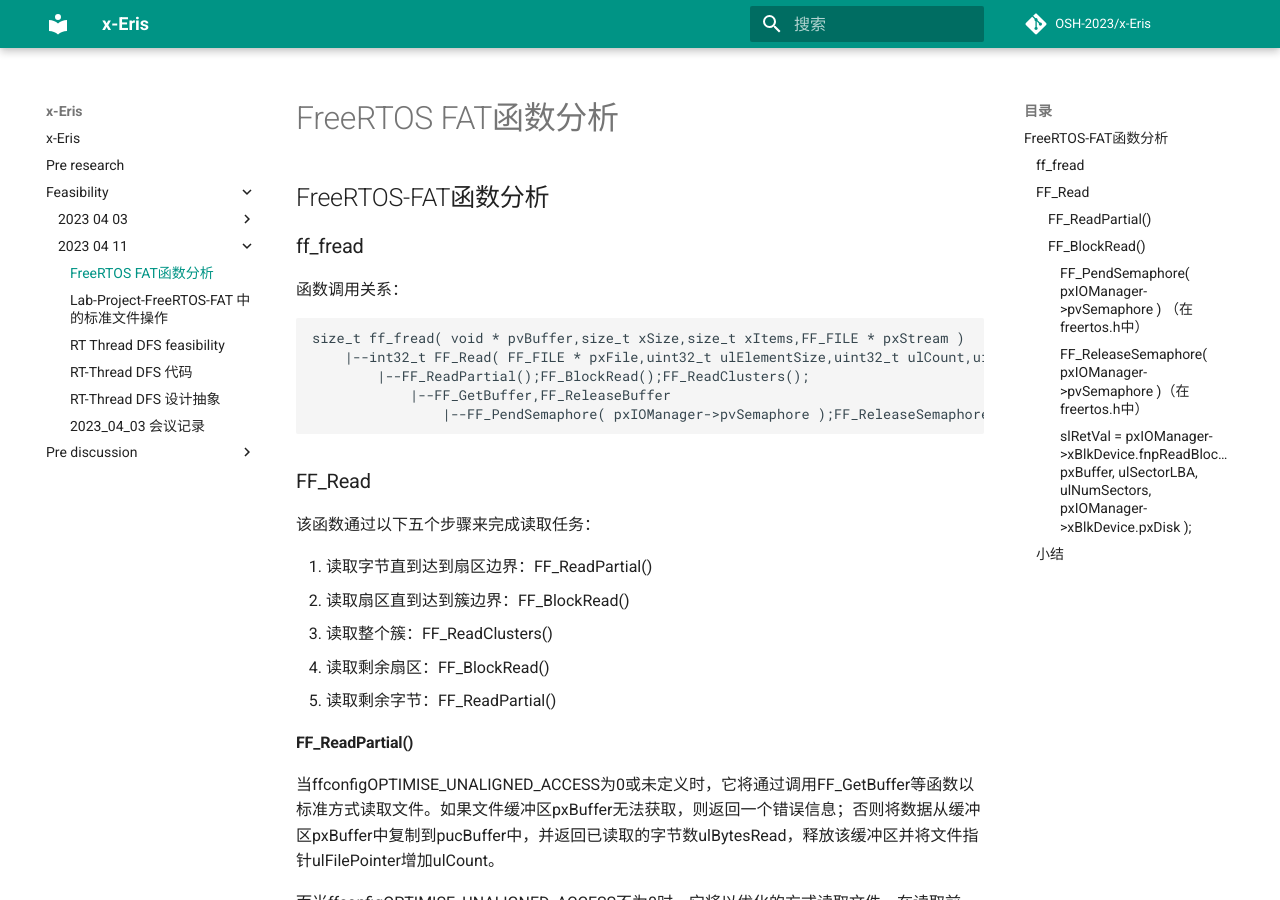
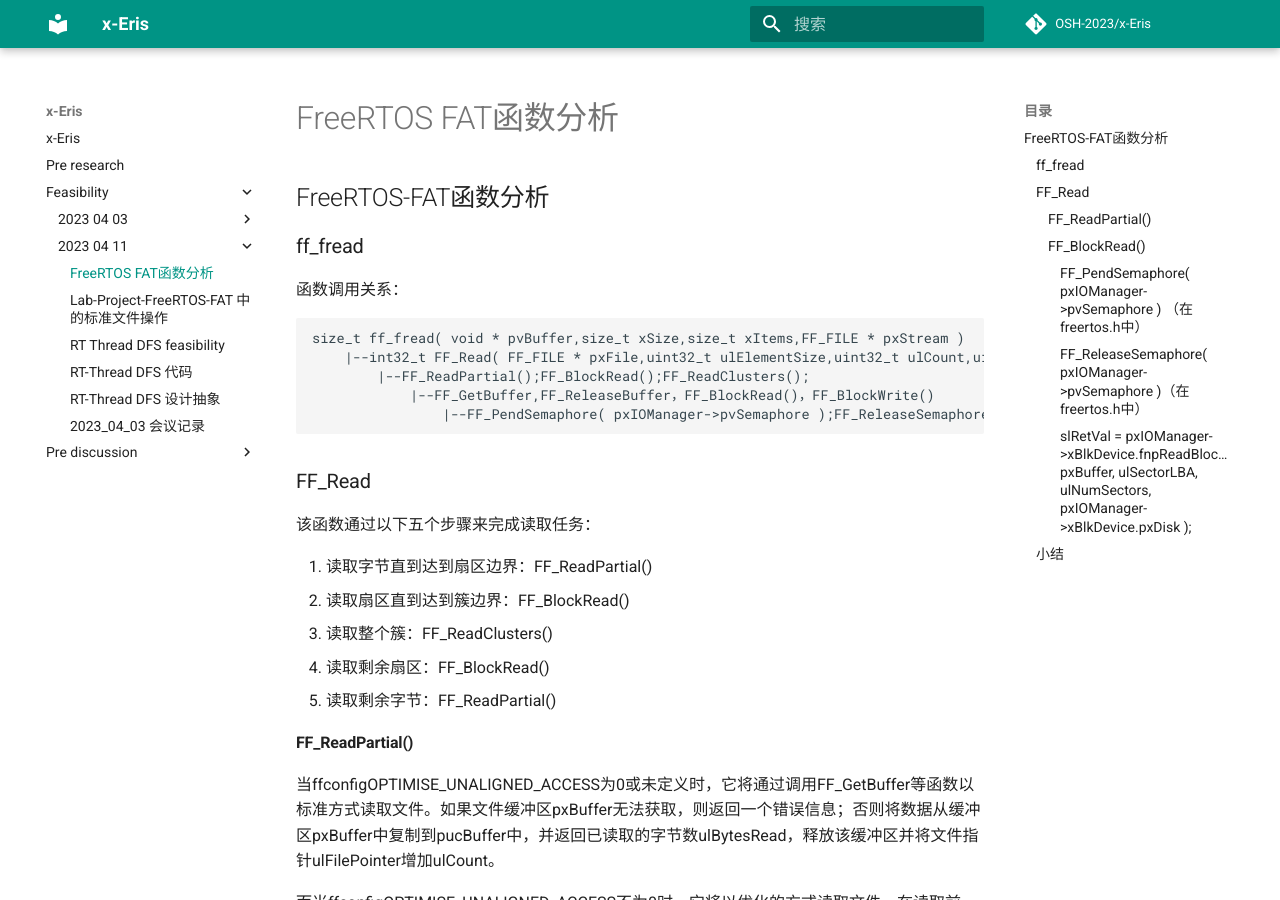
Before and after one commit to OSH-2023/x-Eris, an MkDocs documentation site: the page built from reports/feasibility/2023_04_11/FreeRTOS-FAT函数分析.md, in a window 1280 px wide and 900 px high. Built offline with MkDocs 1.6.1 and Material for MkDocs 9.7.7, drawn with Linux system fonts in a browser that asks for light colours; comment, search, counter and statistics services are not loaded.

Commit message:
Update FreeRTOS-FAT函数分析.md

````diff
--- a/reports/feasibility/2023_04_11/FreeRTOS-FAT函数分析.md
+++ b/reports/feasibility/2023_04_11/FreeRTOS-FAT函数分析.md
@@ -8,7 +8,7 @@
 size_t ff_fread( void * pvBuffer,size_t xSize,size_t xItems,FF_FILE * pxStream )
 	|--int32_t FF_Read( FF_FILE * pxFile,uint32_t ulElementSize,uint32_t ulCount,uint8_t * pucBuffer )
 		|--FF_ReadPartial();FF_BlockRead();FF_ReadClusters();
-			|--FF_GetBuffer,FF_ReleaseBuffer
+			|--FF_GetBuffer,FF_ReleaseBuffer，FF_BlockRead()，FF_BlockWrite()
                 |--FF_PendSemaphore( pxIOManager->pvSemaphore );FF_ReleaseSemaphore( pxIOManager->pvSemaphore );
 ```
 
````
